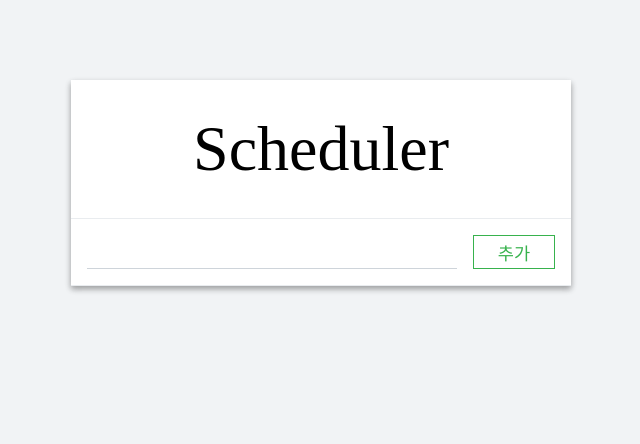
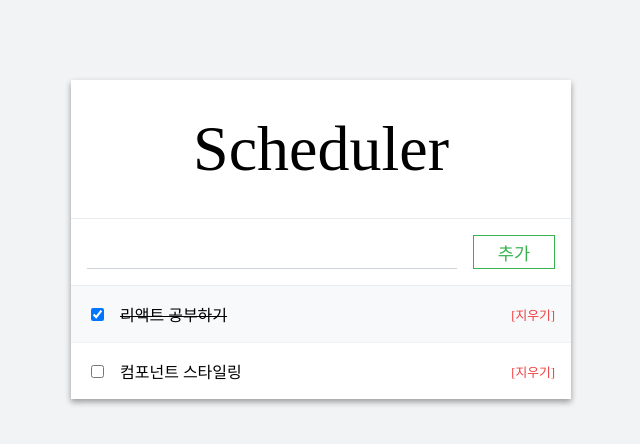
Before and after one commit to mye0ngs00/to_do_list_2020, a React (Create React App) app: page / in a window 1280 px wide. Shown: the top 444 px of the page, without its empty margins (319-959 px from the left). Built offline with nearby package versions, Linux system fonts and the light colour scheme.

Commit message:
~210p shuck

```diff
--- a/src/components/App.js
+++ b/src/components/App.js
@@ -1,6 +1,7 @@
 import React, { Component } from 'react';
 import PageTemplate from './PageTemplate';
 import TodoInput from './TodoInput';
+import TodoList from './TodoList';
 
 class App extends Component{
   render() {
@@ -8,6 +9,7 @@ class App extends Component{
       <div>
         <PageTemplate>
           <TodoInput/>
+          <TodoList/>
         </PageTemplate>
       </div>
     )
--- a/src/components/TodoItem/TodoItem.module.scss
+++ b/src/components/TodoItem/TodoItem.module.scss
@@ -0,0 +1,39 @@
+@import '../../styles/utils.scss';
+
+.todo-item{
+    padding: 1rem;
+    display: flex;
+    align-items: center;
+
+    cursor: pointer;
+    .tick{
+        margin-right: 1rem;
+    }
+    .text{
+        flex: 1;
+        word-break: break-all;
+        &.done{
+            text-decoration: line-through;
+        }
+    }
+    .delete{
+        margin-left: 1rem;
+        color: $oc-red-7;
+        font-size: 0.8rem;
+        &.hover{
+            color: $oc-red-5;
+            text-decoration: underline;
+        }
+    }
+
+    &:nth-child(odd){
+        background: $oc-gray-0;
+    }
+    &:hover{
+        background: $oc-gray-1;
+    }
+}
+
+.todo-item + .todo-item{
+    border-top: 1px solid $oc-gray-1;
+}
--- /dev/null
+++ b/src/components/TodoList/TodoList.js
@@ -0,0 +1,19 @@
+import React from 'react';
+import TodoItem from '../TodoItem';
+
+class TodoList extends React.Component{
+    render(){
+        return(
+            <div>
+                <TodoItem done>
+                    리액트 공부하기
+                </TodoItem>
+                <TodoItem>
+                    컴포넌트 스타일링
+                </TodoItem>
+            </div>
+        );
+    }
+}
+
+export default TodoList;
--- /dev/null
+++ b/src/components/TodoList/index.js
@@ -0,0 +1 @@
+export { default } from './TodoList';
```
